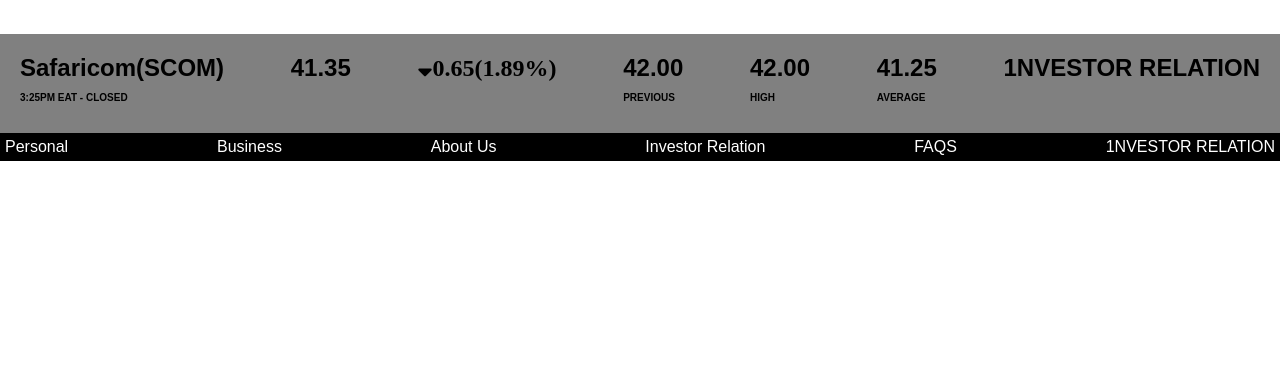
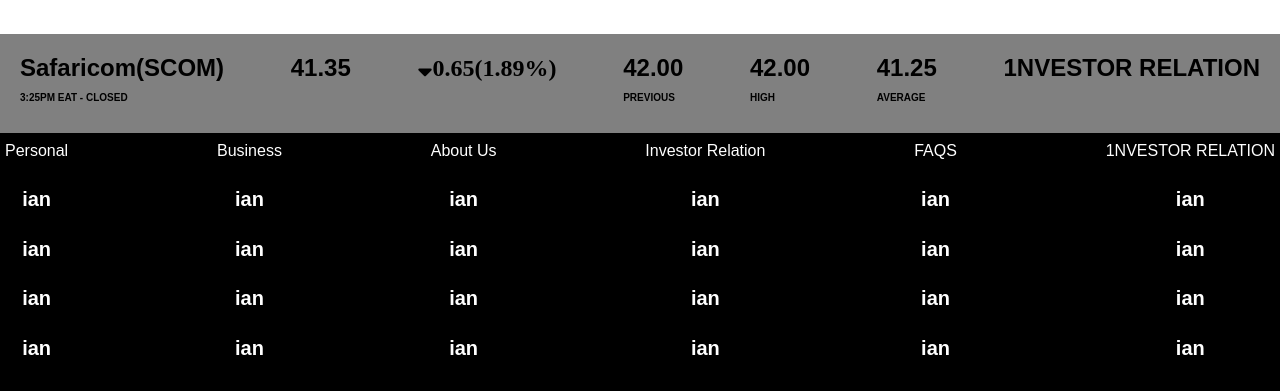
Before and after one commit to ian-yitzhak/Safaricom-homepage, a plain HTML site: page index.html in a window 1280 px wide. Shown: the part 1004-1395 px from the top of the page. Before the commit the page ends 1165 px from the top, so only its background shows below. Drawn offline with Linux system fonts and the light colour scheme.

Commit message:
Add footer contents

```diff
--- a/index.css
+++ b/index.css
@@ -148,7 +148,13 @@
 	background: black;
 	padding: 5px;
 	color: white;
+	text-align: center;
 }
 .main_footer_content{
 	display: block;
 }
+.main_footer_content a{
+	text-decoration: none;
+	color: white;
+	font-size: 20px;
+}
--- a/index.html
+++ b/index.html
@@ -177,15 +177,55 @@
 
 	<div class="main_footer_content">
 		Personal
+		<a href=""><h4>ian</h4> </a>
+		<a href=""><h4>ian</h4> </a>
+		<a href=""><h4>ian</h4> </a>
+		<a href=""><h4>ian</h4> </a>
 
 
 	 </div>
 
-	<div class="main_footer_contentt">Business </div>
-	<div class="main_footer_content">About Us</div>
-	<div class="main_footer_content">Investor Relation </div>
-	<div class="main_footer_content">FAQS </div>
-	<div class="main_footer_content">1NVESTOR RELATION </div>
+	<div class="main_footer_content">
+	Business
+	<a href=""><h4>ian</h4> </a>
+		<a href=""><h4>ian</h4> </a>
+		<a href=""><h4>ian</h4> </a>
+		<a href=""><h4>ian</h4> </a>
+
+</div>
+	<div class="main_footer_content">
+	About Us
+	<a href=""><h4>ian</h4> </a>
+		<a href=""><h4>ian</h4> </a>
+		<a href=""><h4>ian</h4> </a>
+		<a href=""><h4>ian</h4> </a>
+</div>
+	<div class="main_footer_content">
+	Investor Relation
+	<a href=""><h4>ian</h4> </a>
+		<a href=""><h4>ian</h4> </a>
+		<a href=""><h4>ian</h4> </a>
+		<a href=""><h4>ian</h4> </a>
+
+</div>
+	<div class="main_footer_content">
+	FAQS
+	<a href=""><h4>ian</h4> </a>
+		<a href=""><h4>ian</h4> </a>
+		<a href=""><h4>ian</h4> </a>
+		<a href=""><h4>ian</h4> </a>
+
+	 </div>
+	<div class="main_footer_content">
+
+	1NVESTOR RELATION
+
+	<a href=""><h4>ian</h4> </a>
+		<a href=""><h4>ian</h4> </a>
+		<a href=""><h4>ian</h4> </a>
+		<a href=""><h4>ian</h4> </a>
+
+	 </div>
 </div>
 
 
```
